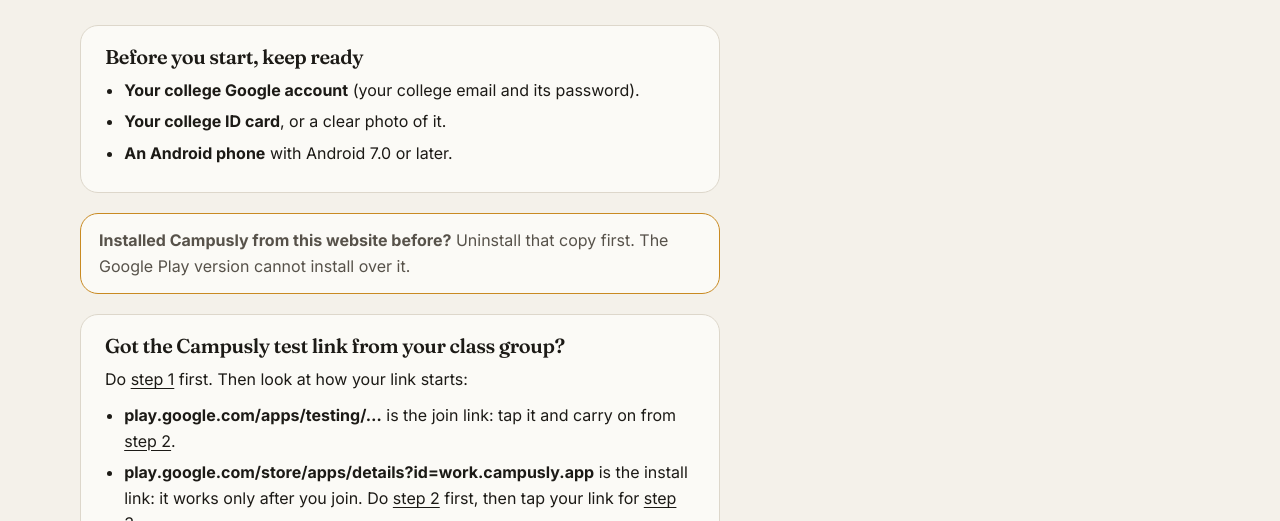
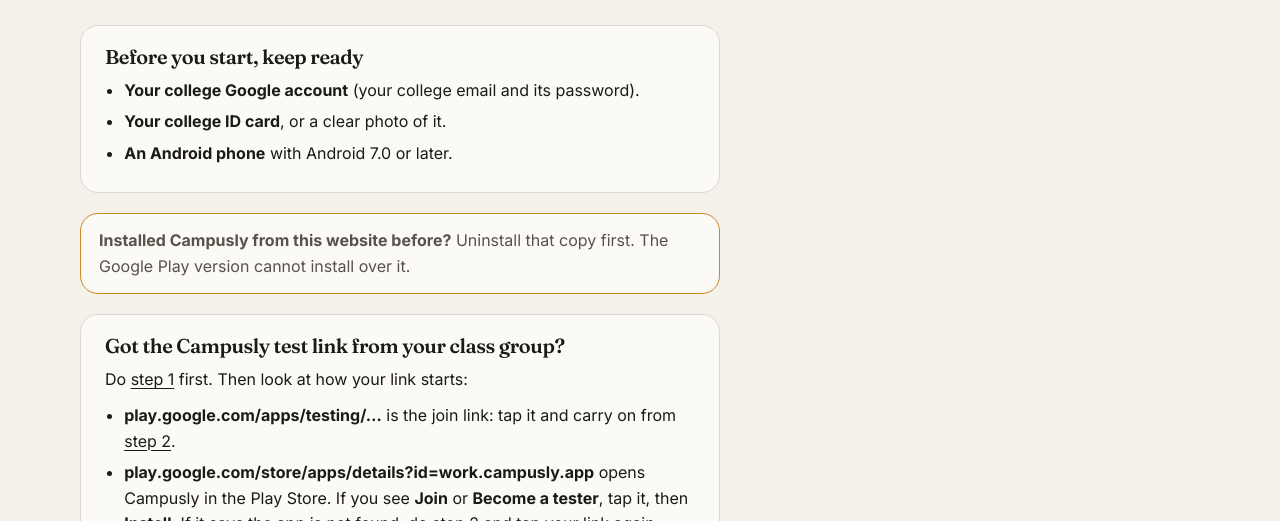
Before and after one commit to Muzzammil-Azhar/campusly-website, a plain HTML site: page install.html in a window 1280 px wide. Shown: the part 279-800 px from the top of the page. Drawn offline with Linux system fonts and the light colour scheme.

Commit message:
Install guide: the Play Store link may show Join before Install
Co-Authored-By: Claude Opus 5.5 <noreply@anthropic.com>

```diff
--- a/install.html
+++ b/install.html
@@ -42,7 +42,7 @@
         <p>Do <a href="#step-1">step 1</a> first. Then look at how your link starts:</p>
         <ul>
           <li><strong>play.google.com/apps/testing/…</strong> is the join link: tap it and carry on from <a href="#step-2">step 2</a>.</li>
-          <li><strong>play.google.com/store/apps/details?id=work.campusly.app</strong> is the install link: it works only after you join. Do <a href="#step-2">step 2</a> first, then tap your link for <a href="#step-3">step 3</a>.</li>
+          <li><strong>play.google.com/store/apps/details?id=work.campusly.app</strong> opens Campusly in the Play Store. If you see <strong>Join</strong> or <strong>Become a tester</strong>, tap it, then <strong>Install</strong>. If it says the app is not found, do <a href="#step-2">step 2</a> and tap your link again.</li>
         </ul>
         <p>Opened it inside WhatsApp? Use <strong>Open in Chrome</strong> as step 2 shows.</p>
       </div>
@@ -136,7 +136,7 @@
           </div>
         </figure>
       </div>
-      <p class="tip">Says “Item not found”? Google Play can take a few minutes after you join. Close the Play Store, wait five minutes and tap the button again.</p>
+      <p class="tip">Shows <strong>Join</strong> instead of Install? Tap it, then Install. Says “Item not found”? Check the Play Store is on your college account (step 1), do step 2, wait five minutes and tap the button again.</p>
     </section>
 
     <section class="step" id="step-4" aria-labelledby="step-4-title">
```
